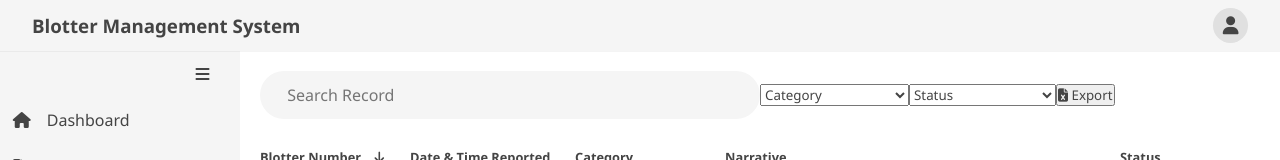
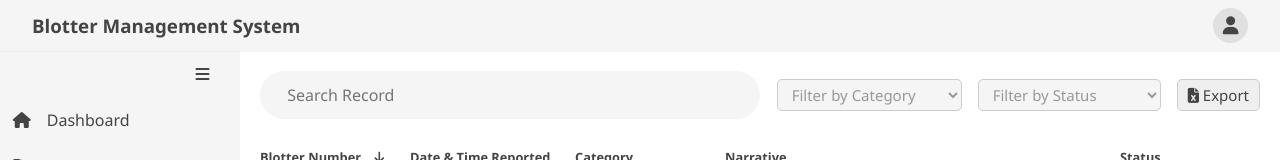
Before and after one commit to yomiyow/blotter-management-system, a website: page views/report.html in a window 1280 px wide. Shown: the top 160 px of the page. Drawn offline with Linux system fonts and the light colour scheme; no server answers.

Commit message:
Add styles to filter dropdown and export button

```diff
--- a/public/styles/scss/report.scss
+++ b/public/styles/scss/report.scss
@@ -15,9 +15,11 @@ main {
     padding: 20px;
     @include transition-margin;
 
-    .search-bar-wrapper {
+    .header {
       display: flex;
       align-items: center;
+      flex-flow: row nowrap;
+      justify-content: space-between;
       padding-bottom: 20px;
 
       input {
@@ -33,6 +35,30 @@ main {
         &:focus {
           background-color: white;
           box-shadow: 0 4px 8px rgba(0, 0, 0, 0.2);
+        }
+      }
+
+      .right {
+        display: flex;
+        column-gap: 1rem;
+
+        select,
+        button {
+          padding: 4px 10px;
+          font-size: 15px;
+          border: 1px solid #ccc;
+          border-radius: 5px;
+          cursor: pointer;
+          outline: none;
+        }
+
+        select:invalid {
+          color: #999;
+          background-color: #f5f5f5;
+        }
+
+        option:first-child {
+          color: #999;
         }
       }
     }
--- a/views/report.html
+++ b/views/report.html
@@ -42,10 +42,11 @@
       </nav>
 
       <div class="main-content" >
-        <div class="search-bar-wrapper">
+        <div class="header">
           <input type="search" placeholder="Search Record">
+          <div class="right">
             <select name="category" id="categoryFilter" required>
-            <option value="" selected>Category</option>
+              <option value="" selected>Filter by Category</option>
               <option value="Theft">Theft</option>
               <option value="Threats">Threats</option>
               <option value="Damage to Property">Damage to Property</option>
@@ -56,7 +57,7 @@
               <option value="Missing Person">Missing Person</option>
             </select>
             <select name="status" id="statusFilter" required>
-            <option value="" selected>Status</option>
+              <option value="" selected>Filter by Status</option>
               <option value="New">New</option>
               <option value="Under Investigation">Under Investigation</option>
               <option value="Resolved">Resolved</option>
@@ -65,6 +66,7 @@
               <i class="fa-solid fa-file-excel"></i>
               Export
             </button>
+          </div>
         </div>
 
         <table>
```
Also changed, not shown: public/styles/css/report.css, 1 other file. Lines whose indentation alone changed are shown as unchanged.
